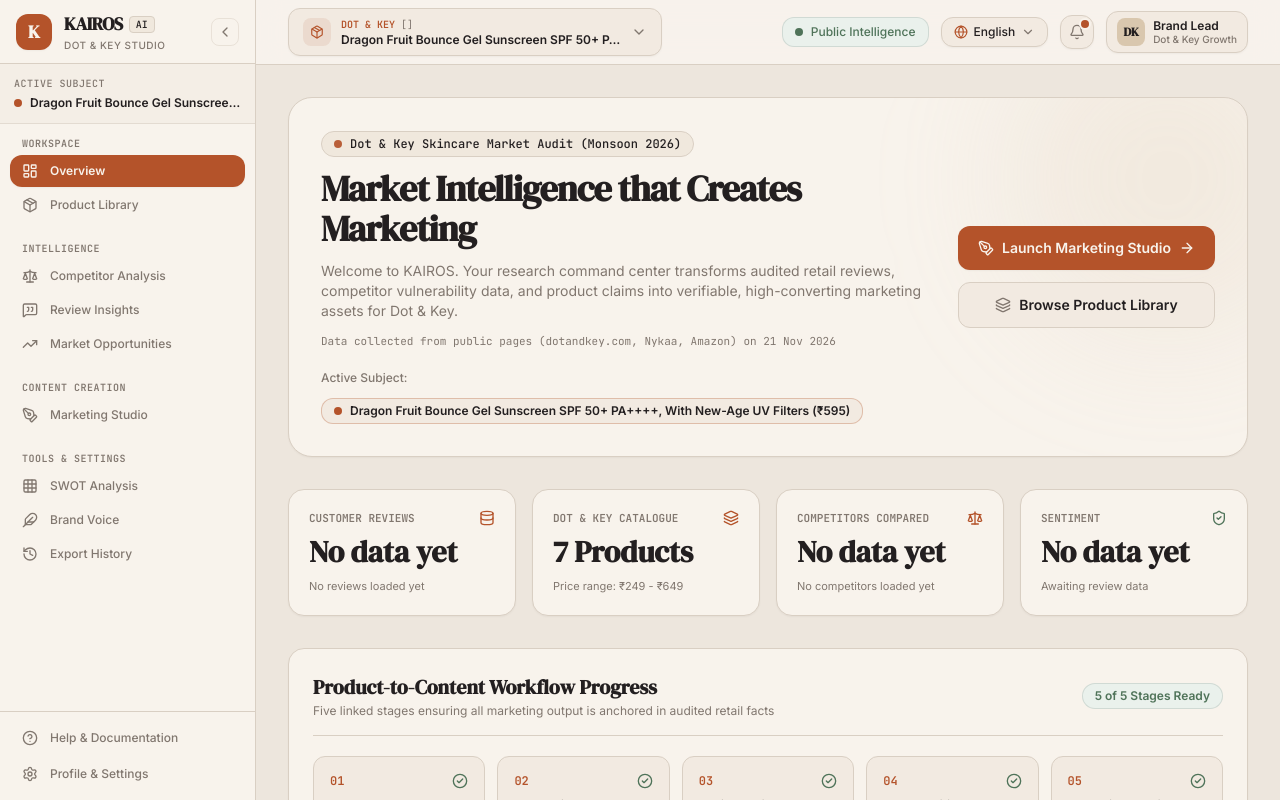
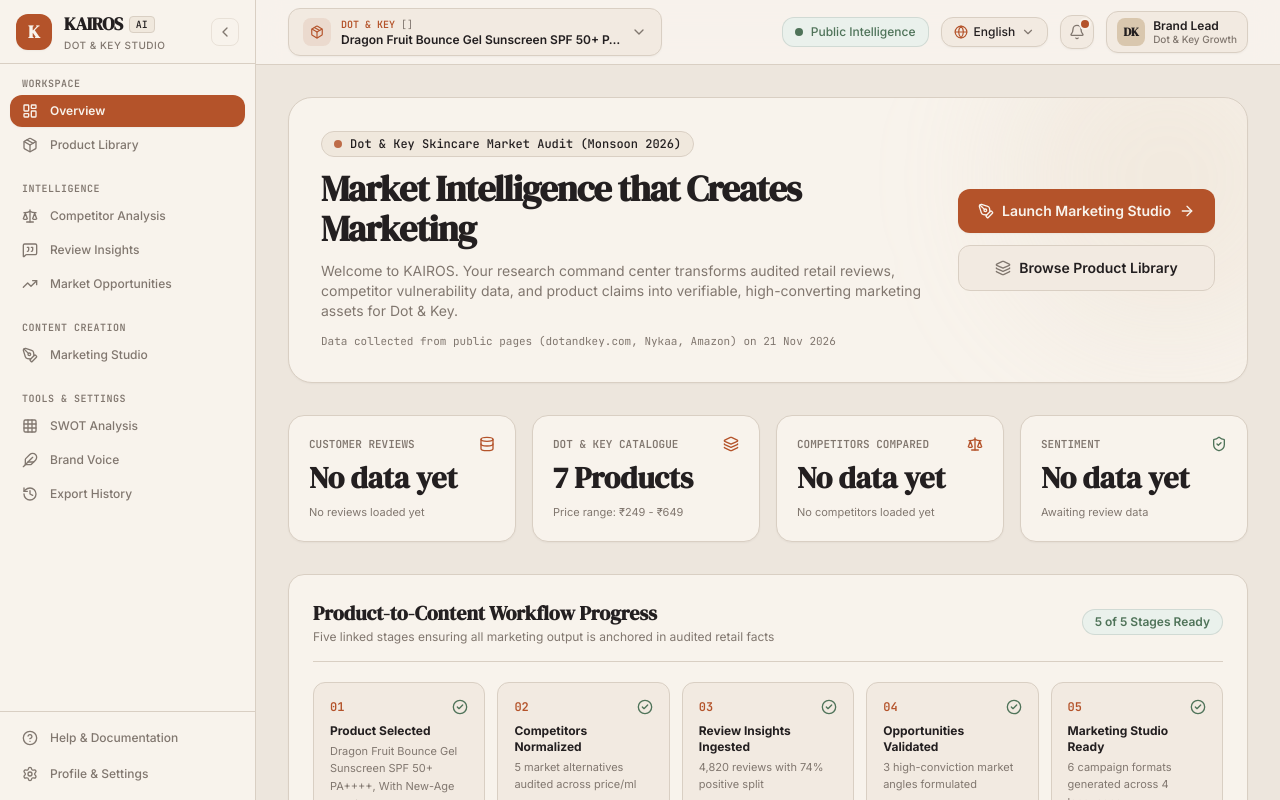
Before and after one commit to Minarvo-coder/dot-and-key-, a Next.js app: page /overview in a window 1280 px wide. Shown: the top 800 px of the page. Built offline with nearby package versions, Linux system fonts and the light colour scheme.

Commit message:
refactor: single active product indicator

```diff
--- a/app/overview/page.js
+++ b/app/overview/page.js
@@ -166,14 +166,7 @@ export default function OverviewPage() {
             <p className="text-[11px] font-mono text-ink-muted">
               Data collected from public pages (dotandkey.com, Nykaa, Amazon) on 21 Nov 2026
             </p>
-            <div className="pt-2 flex items-center gap-3 flex-wrap text-xs">
-              <span className="font-medium text-ink-muted">Active Subject:</span>
-              <span className="px-3 py-1 rounded-xl bg-app-subtle border border-terracotta/30 text-ink-primary font-semibold flex items-center gap-2">
-                <span className="w-2 h-2 rounded-full bg-terracotta" />
-                {selectedProduct.productName} (₹{selectedProduct.retailPriceINR})
-              </span>
-              <EvidenceBadge id={selectedProduct.evidenceId} />
-            </div>
+
           </div>
 
           {/* Quick CTA to Studio */}
--- a/components/Sidebar.js
+++ b/components/Sidebar.js
@@ -127,20 +127,7 @@ export default function Sidebar() {
         </button>
       </div>
 
-      {/* Active Subject Pill (When Expanded) */}
-      {!isSidebarCollapsed && selectedProduct && (
-        <div className="px-3.5 py-3 border-b border-line-subtle/60 bg-app-subtle/50">
-          <div className="text-[10px] font-mono uppercase tracking-wider text-ink-muted font-medium mb-1">
-            Active Subject
-          </div>
-          <div className="flex items-center gap-2">
-            <div className="w-2 h-2 rounded-full bg-terracotta shrink-0 animate-pulse" />
-            <span className="text-xs font-semibold text-ink-primary truncate" title={selectedProduct.productName}>
-              {selectedProduct.productName}
-            </span>
-          </div>
-        </div>
-      )}
+
 
       {/* Navigation Links Scroll Area */}
       <div className="flex-1 overflow-y-auto py-3 px-2.5 space-y-5 custom-scrollbar">
```
